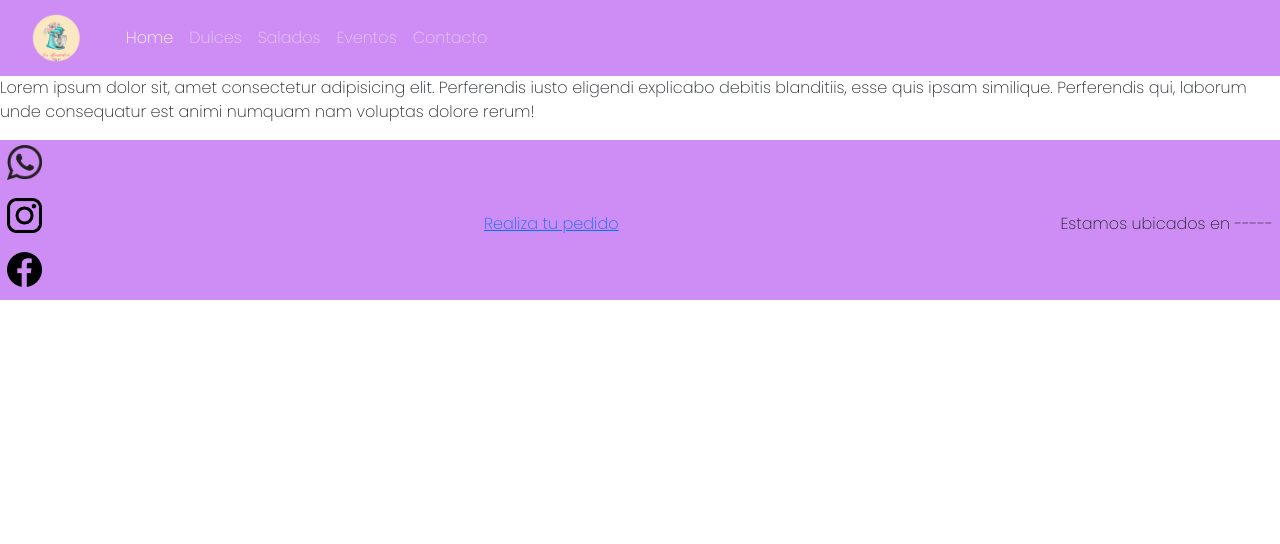
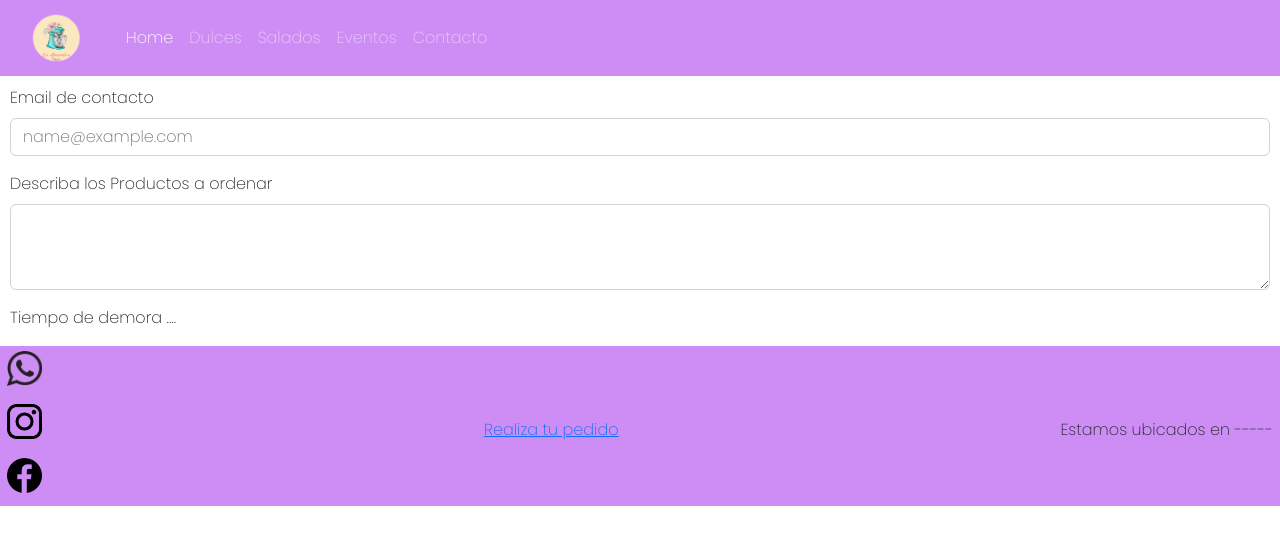
Before and after one commit to LucasMaciel01/Losalmendros---Maciel, a plain HTML site: page pages/pedidos.html in a window 1280 px wide. Drawn offline with nearby package versions, Linux system fonts and the light colour scheme.

Commit message:
Formulario de pedidos bost con css

```diff
--- a/pages/pedidos.html
+++ b/pages/pedidos.html
@@ -44,14 +44,21 @@
     <!-- Fin header -->
 
     <!-- formulario para realizar pedidos -->
-    <section>
-
+    <section class="formulario">
+        <div class="mb-3">
+            <label for="exampleFormControlInput1" class="form-label">Email de contacto</label>
+            <input type="email" class="form-control" id="exampleFormControlInput1" placeholder="name@example.com">
+        </div>
+        <div class="mb-3">
+            <label for="exampleFormControlTextarea1" class="form-label">Describa los Productos a ordenar</label>
+            <textarea class="form-control" id="exampleFormControlTextarea1" rows="3"></textarea>
+        </div>
     </section>
     <!-- Fin formulario para realizar pedidos -->
 
     <!-- condiciones de los pedidos / tiempos de demora -->
-    <section>
-        <p>Lorem ipsum dolor sit, amet consectetur adipisicing elit. Perferendis iusto eligendi explicabo debitis blanditiis, esse quis ipsam similique. Perferendis qui, laborum unde consequatur est animi numquam nam voluptas dolore rerum!</p>
+    <section class="tdd">
+        <p>Tiempo de demora ....</p>
     </section>
     <!-- Fin condiciones de los pedidos / tiempos de demora -->
 
--- a/style.css
+++ b/style.css
@@ -104,6 +104,10 @@
     margin: 10px;
 }
 
+.tdd {
+    margin: 10px;
+}
+
 /* Fin Formulario */
 
 /* Fin GRID */
```
